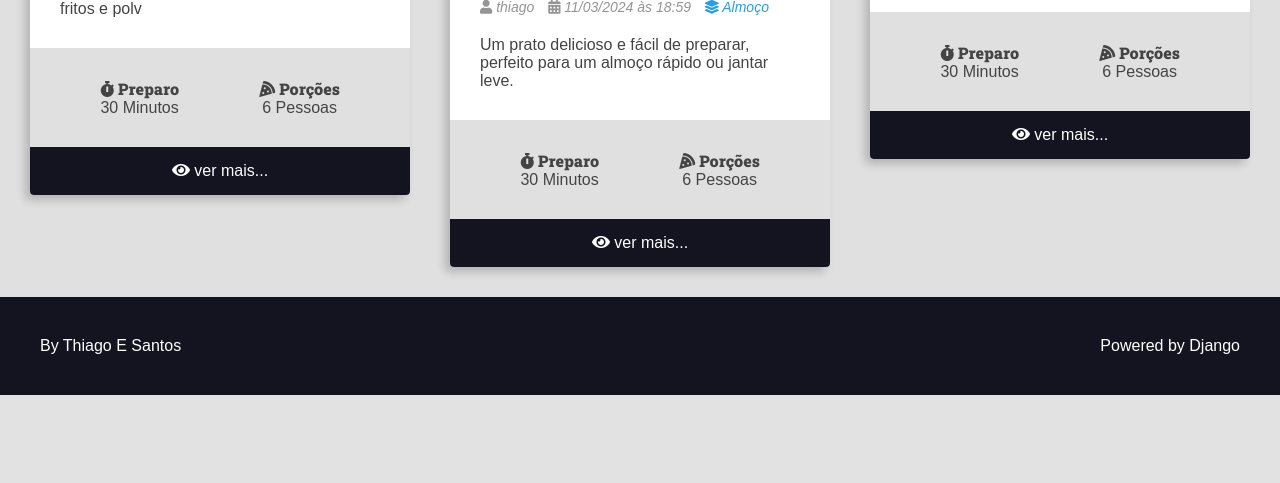
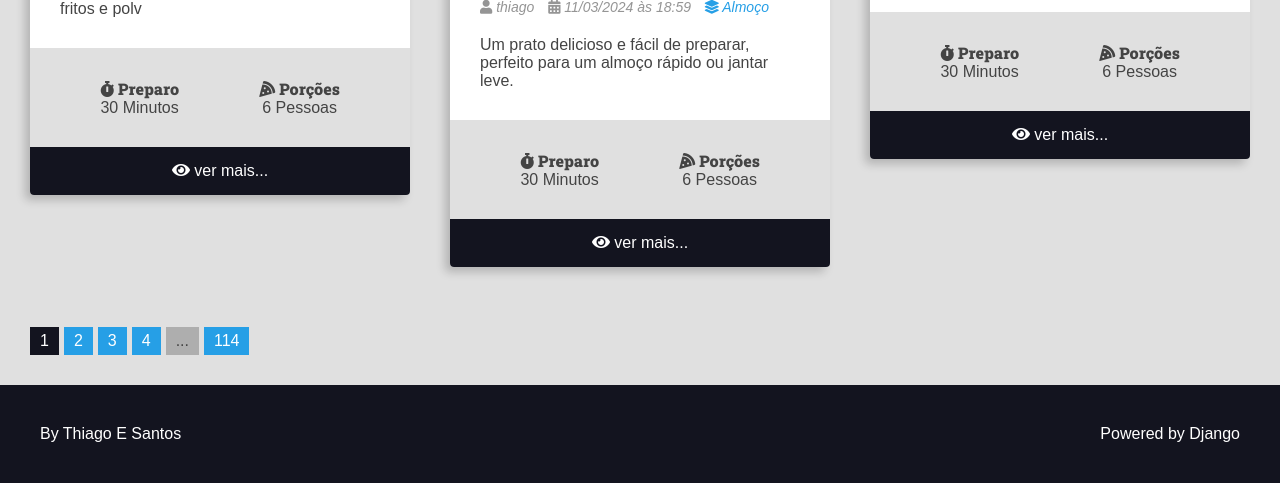
Before and after one commit to thiagoedus/ProjectRecipes, a Django app: page / in a window 1280 px wide. Shown: the part 2153-2636 px from the top of the page. Before the commit the page ends 2548 px from the top, so only its background shows below. Run offline with Django 3.2, Linux system fonts and the light colour scheme; data comes from the database, SQL or seed files in the repository.

Commit message:
Paginação Concluída

```diff
--- a/base_templates/global/base.html
+++ b/base_templates/global/base.html
@@ -12,6 +12,8 @@
 
     <main class="main-content-container">
         {% block content %}{% endblock content %}
+        {% include 'recipes/partials/pagination.html' %}
+
     </main>
 
     {% include 'recipes/partials/footer.html' %}
--- a/recipes/static/recipes/css/styles.css
+++ b/recipes/static/recipes/css/styles.css
@@ -302,3 +302,26 @@ h6 {
 .m-y {
   margin: var(--spacing-gutter-medium) 0;
 }
+
+
+.pagination-content {
+  display: flex;
+  flex-flow: row wrap;
+  gap: 1rem 0.5rem;
+}
+
+.pagination .page-item {
+  text-decoration: none;
+  background: var(--color-gray-3);
+  padding: 0.5rem 1rem;
+}
+
+.pagination .page-link {
+  text-decoration: none;
+  background: var(--color-primary);
+  color: white;
+}
+
+.pagination .page-current {
+  background: var(--color-primary-dark);
+}
--- /dev/null
+++ b/recipes/templates/recipes/partials/pagination.html
@@ -0,0 +1,21 @@
+{% if recipes.has_other_pages %}
+    <div class="container pagination">
+        <div class="pagination-content">
+            {% if pagination_range.first_page_out_of_range %}
+                <a class="page-link page-item" href="?page=1{{ additional_url_query }}">1</a>
+                <span class="page-item">...</span>
+            {% endif %}
+            {% for page in pagination_range.pagination %}
+                {% if  pagination_range.current_page == page %}
+                    <a class="page-link page-item page-current" href="?page={{ page }}{{ additional_url_query }}">{{ page }}</a>
+                {% else %}
+                    <a class="page-link page-item" href="?page={{ page }}{{ additional_url_query }}">{{ page }}</a>
+                {% endif %}
+            {% endfor %}
+            {% if pagination_range.last_page_out_of_range %}
+                <span class="page-item">...</span>
+                <a class="page-link page-item" href="?page={{ pagination_range.total_pages }}{{ additional_url_query }}">{{ pagination_range.total_pages }}</a>
+            {% endif %}
+        </div>
+    </div>
+{% endif %}
--- a/recipes/views.py
+++ b/recipes/views.py
@@ -2,6 +2,7 @@ from django.shortcuts import get_list_or_404, get_object_or_404, render, Http404
 from django.db.models import Q
 from recipes.models import Recipe
 from django.core.paginator import Paginator
+from utils.pagination import make_pagination_range, make_pagination
 
 
 def home(request):
@@ -9,12 +10,11 @@ def home(request):
         is_published=True,
     ).order_by('id')
 
-    current_page = request.GET.get('page', 1)
-    paginator = Paginator(recipes, 9)
-    page_obj = paginator.get_page(current_page)
+    page_obj, pagination_range = make_pagination(request, recipes, 9)
 
     return render(request, 'recipes/pages/home.html', context={
         'recipes': page_obj,
+        'pagination_range': pagination_range
     })
 
 
@@ -26,8 +26,12 @@ def category(request, category_id):
         ).order_by('-id')
     )
 
+    page_obj, pagination_range = make_pagination(request, recipes, 9)
+
+
     return render(request, 'recipes/pages/category.html', context={
-        'recipes': recipes,
+        'recipes': page_obj,
+        'pagination_range': pagination_range,
         'title': f'{recipes[0].category.name} - Category | '
     })
 
@@ -53,8 +57,13 @@ def search(request):
         ),
         is_published = True
     ).order_by('-id')
+
+    page_obj, pagination_range = make_pagination(request, recipes, 9)
+
     return render(request, 'recipes/pages/search.html', {
         'page_title': f'Search for "{ search_therm }" |',
         'search_term': search_therm,
-        'recipes': recipes,
+        'recipes': page_obj,
+        'pagination_range': pagination_range,
+        'additional_url_query': f'&q={search_therm}'
     })
--- a/utils/pagination.py
+++ b/utils/pagination.py
@@ -1,4 +1,5 @@
 import math
+from django.core.paginator import Paginator
 
 def make_pagination_range(page_range, qty_pages, current_page):
     middle_range = math.ceil(qty_pages / 2)
@@ -28,3 +29,19 @@ def make_pagination_range(page_range, qty_pages, current_page):
         'first_page_out_of_range': current_page > middle_range,
         'last_page_out_of_range': stop_range < total_pages
     }
+
+def make_pagination(request, queryset, per_page, qty_pages=4):
+    try:
+        current_page = int(request.GET.get('page', 1))
+    except ValueError:
+        current_page = 1
+    paginator = Paginator(queryset, per_page)
+    page_obj = paginator.get_page(current_page)
+
+    pagination_range = make_pagination_range(
+        paginator.page_range,
+        qty_pages,
+        current_page
+    )
+
+    return page_obj, pagination_range
```
